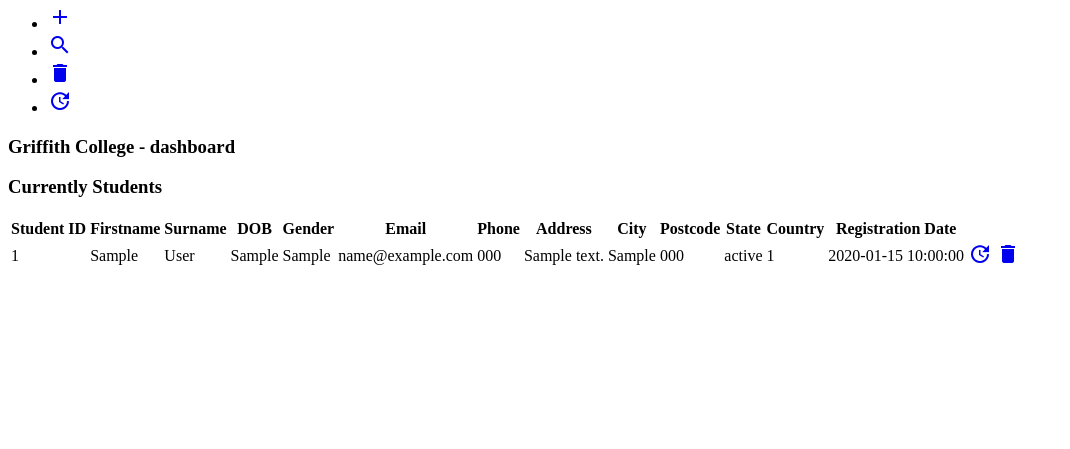
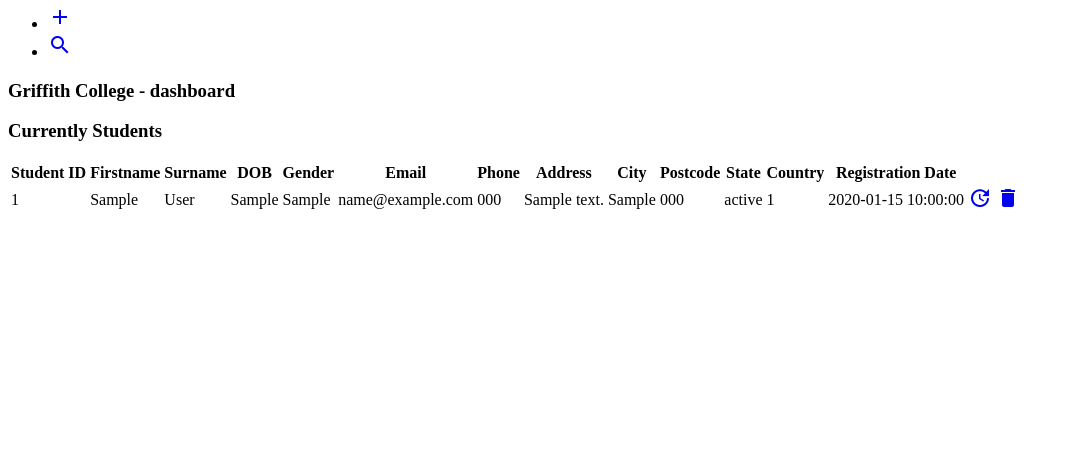
Before and after one commit to darwinestefano/GC_Student_Registration, a PHP site: page / in a window 1280 px wide. Shown: the part 351-800 px from the top of the page, without its empty margins (0-1070 px from the left). Run offline with PHP 8.4, Linux system fonts and the light colour scheme; tables that the repository leaves empty or names only in its code hold one stand-in row (values such as "Sample post"); some web fonts are replaced.

Commit message:
index.php

```diff
--- a/index.php
+++ b/index.php
@@ -1,20 +1,18 @@
+<!--
+@author: Darwin Machado
+@id: 2948811
+@date: 2019
+@content: index.php  - Assigment 02
+-->
 <!DOCTYPE html>
 <html lang="en">
 <head>
 	<meta charset="utf-8" />
 	<title>Griffith College </title>
-	<link rel="stylesheet" href="styles.css" />
+	<link rel="stylesheet" href="stylesheet.css" />
 	<link href="https://fonts.googleapis.com/css?family=Libre+Franklin|Rajdhani|Great+Vibes|Anton|Francois+One|Playfair+Display+SC" rel="stylesheet">
 	<link rel="stylesheet" href="https://fonts.googleapis.com/icon?family=Material+Icons">
-	<script>
-			$(document).ready(function() {
-				$('[data-toggle="toggle"]').change(function(){
-					$(this).parents().next('.hide').toggle();
-				});
-			});
-	</script>
 </head>
-
  <body>
 	<header>
 				<img src="images/gc-logo.png" alt="logo">
@@ -25,8 +23,10 @@
 				<li><a class="link-1" href="index.php"><i class='material-icons'>home</i></a></li>
 				<li><a class="link-1" href="add_std.php"><i class='material-icons'>add</i></a></li>
 				<li><a class="link-1" href="search_std.php"><i class='material-icons'>search</i></a></li>
+				<!--
 				<li><a class="link-1" href="delete_std.php"><i class='material-icons'>delete</i></a></li>
 				<li><a class="link-1" href="update_std.php"><i class='material-icons'>update</i></a></li>
+				-->
 			</ul>
 		</nav>
 		<article>
@@ -55,7 +55,6 @@
 						</thead>
 						<tbody>
 								<?php
-
 									// Connect to the db.
 									require ('mysqli_connect.php');
 
@@ -65,7 +64,7 @@
 									// Run the query.
 									$r = @mysqli_query ($dbc, $q);
 
-
+									//if run ok
 									if($r) {
 										//Count th number of returned rows:
 										$num = mysqli_num_rows($r);
@@ -86,14 +85,13 @@
 												  <td>$row[state]</td>
 												  <td>$row[country]</td>
 												  <td>$row[registration_date]</td>
-												  <td> <a href='#' class='btn'><i class='material-icons'>update</i></a> </td>
-												  <td> <a href='#' class='btn'><i class='material-icons'>delete</i></a> </td>
+												  <td> <a href='update_std.php?id=$row[student_id]' class='btn'><i class='material-icons'>update</i></a> </td>
+												  <td> <a href='delete_std.php?id=$row[student_id]' class='btn'><i class='material-icons'>delete</i></a> </td>
 												</tr>");
 											}
 										}else{
-											echo "There are no employees in the database<br/>";
+											echo "<h3>There are no students registred in the database! <h3><br/>";
 										}
-
 											// Free up the resources.
 											mysqli_free_result ($r);
 									} else {
@@ -103,10 +101,8 @@
 											// Debugging message:
 											echo '<p>' . mysqli_error($dbc) . '<br /><br />Query: ' . $q . '</p>';
 									}
-
 									// Close the database connection.
 									mysqli_close($dbc);
-
 								?>
 							</tbody>
 						</table>
```
